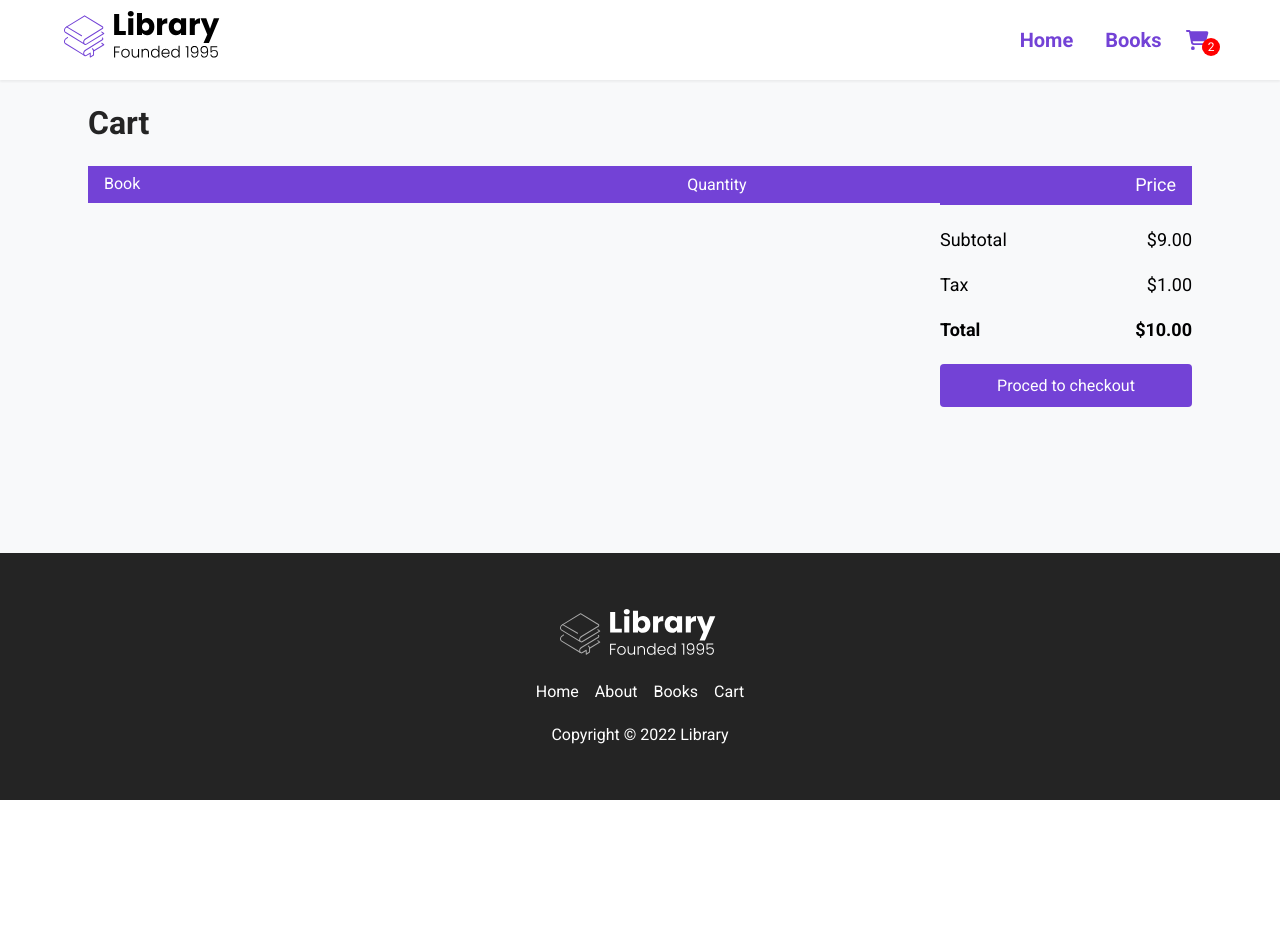
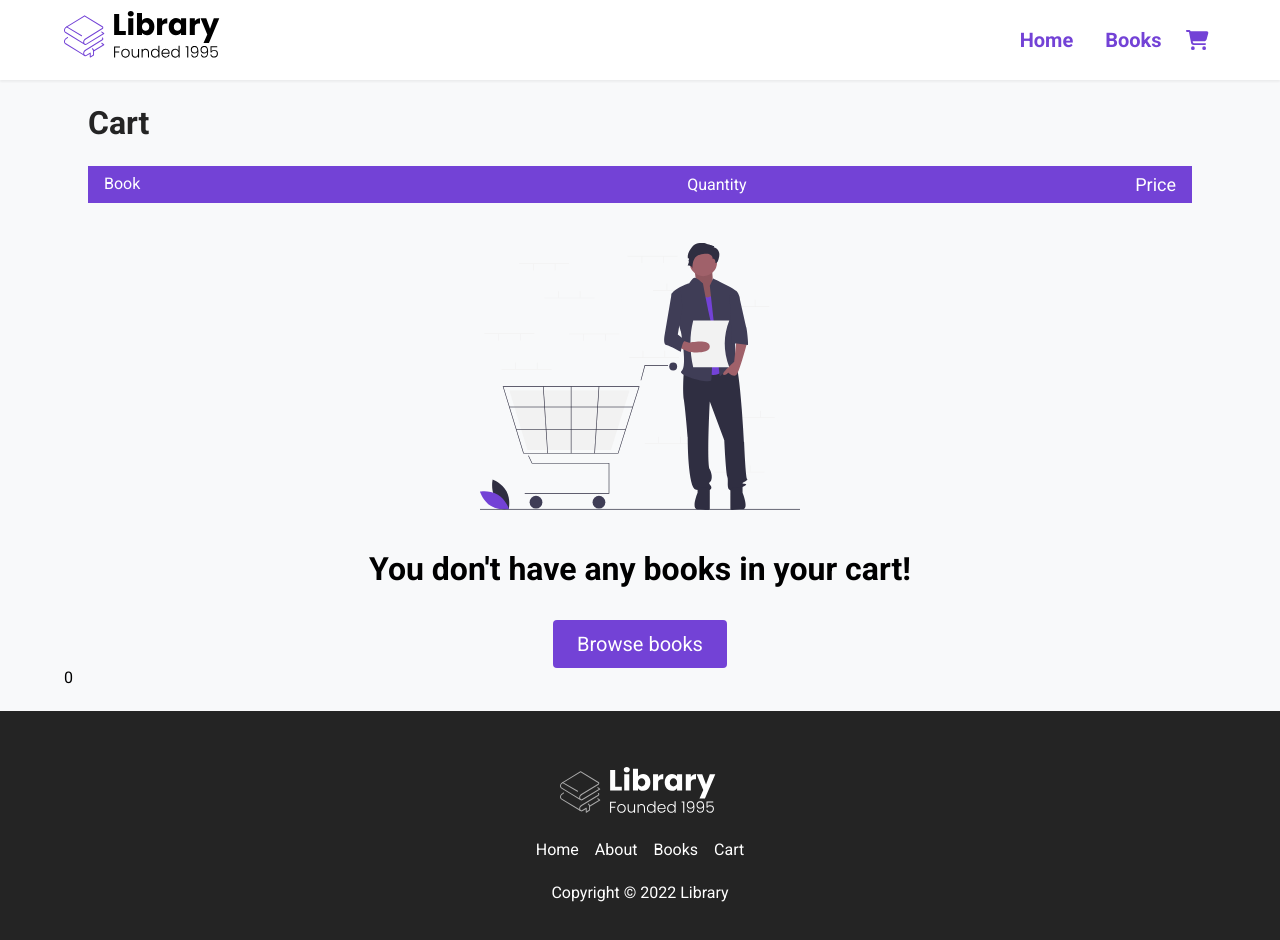
Before and after one commit to Sumit9953/React-ecommerce-website, a React (Create React App) app: page /cart in a window 1280 px wide. Shown: the top 940 px of the page. Before the commit the page ends 800 px from the top, so only its background shows below. Built offline with nearby package versions, Linux system fonts and the light colour scheme.

Commit message:
complete cart section

```diff
--- a/src/App.js
+++ b/src/App.js
@@ -17,6 +17,24 @@ function App() {
     setCart([...cart,{...book,quantity:1}])
   }
 
+  function changeQuantity(book,quantity){
+    setCart(cart.map(item => item.id === book.id
+        ? {
+          ...item,
+          quantity: +quantity,
+        }: item
+    ))
+  }
+  function removeItem(item){
+    setCart(cart.filter(book => book.id !== item.id))
+  }
+  function numberOfItems(){
+    let counter = 0;
+    cart.forEach(item => {
+      counter += item.quantity;
+    })
+    return counter;
+  }
   useEffect(() => {
     console.log(cart);
   },[cart])
@@ -45,11 +63,11 @@ function App() {
   return (
     <Router>
       <div className='App'>
-        <Nav />
+        <Nav numberOfItems = {numberOfItems()}/>
         <Route path="/" exact component={Home} />
-        <Route path="/books" exact render={() => <Books  books = {books} />}/>
-        <Route path="/books/:id" render={() => <BookInfo cart={cart} books = {books} addToCart = {addToCart} />}/>
-        <Route path="/cart" render={() => <Cart cart={cart}  books = {books} />}/>
+        <Route path="/books" exact render={() => <Books  books = {books} key={books.id} />}/>
+        <Route path="/books/:id" render={() => <BookInfo cart={cart} books = {books} key={books.id} addToCart = {addToCart} />}/>
+        <Route path="/cart" render={() => <Cart cart={cart}  books = {books} key={books.id} changeQuantity = {changeQuantity} removeItem = {removeItem} />}/>
         <Footer />
       </div>
     </Router>
--- a/src/components/Nav.jsx
+++ b/src/components/Nav.jsx
@@ -3,7 +3,7 @@ import { FontAwesomeIcon } from '@fortawesome/react-fontawesome';
 import LibraryLogo from "../assets/Library.svg";
 import { Link } from 'react-router-dom';
 
-const Nav = () => {
+const Nav = ({numberOfItems}) => {
     function openMenu(){
         document.body.classList += " menu--open"
     }
@@ -34,7 +34,10 @@ const Nav = () => {
                     <Link to="/cart" className='nav__link'>
                         <FontAwesomeIcon icon = "shopping-cart" />
                     </Link>
-                    <span className='cart__length'>2</span>
+                    {
+                        numberOfItems > 0 && <span className='cart__length'>{numberOfItems}</span>
+                    }
+
                 </li>
             </ul>
             <div className='menu__backdrop'>
--- a/src/components/ui/book.jsx
+++ b/src/components/ui/book.jsx
@@ -5,11 +5,15 @@ import Price from './Price';
 import Rating from './Rating';
 
 const Book = ({ book }) => {
+    function imageLoaded(){
+        console.log('imageLoaded');
+    }
     return (
         <div className="book">
-            <Link to={`/books/${book.id}`}>
+
+            {/* <Link to={`/books/${book.id}`}>
                 <figure className='book__img--wrapper'>
-                    <img src={book.url} alt="" />
+                    <img src={book.url} alt="" onLoad={imageLoaded} />
                 </figure>
             </Link>
             <div className="book__title">
@@ -18,7 +22,7 @@ const Book = ({ book }) => {
                 </Link>
             </div>
             <Rating rating={book.rating} />
-            <Price salePrice = {book.salePrice} originalPrice = {book.originalPrice} />
+            <Price salePrice = {book.salePrice} originalPrice = {book.originalPrice} /> */}
         </div>
     );
 }
--- a/src/data.js
+++ b/src/data.js
@@ -12,7 +12,7 @@ export const books = [
     id: 2,
     title: "Atomic Habits",
     url: "https://covers.openlibrary.org/b/id/10958382-L.jpg",
-    originalPrice: 39,
+    originalPrice: 79,
     salePrice: null,
     rating: 5,
   },
--- a/src/pages/Cart.jsx
+++ b/src/pages/Cart.jsx
@@ -1,6 +1,15 @@
 import React from 'react';
+import { Link } from 'react-router-dom';
+import EmptyCart from "../assets/empty_cart.svg"
 
-const Cart = ({cart}) => {
+const Cart = ({cart,changeQuantity,removeItem}) => {
+    const total = () =>{
+        let price = 0;
+        cart.forEach((item) => {
+            price += +((item.salePrice || item.originalPrice)*item.quantity);
+        });
+        return price;
+    }
     return (
         <div id="books__body">
             <div id="books__main">
@@ -24,43 +33,60 @@ const Cart = ({cart}) => {
                                         <img src={book.url} alt="" className="cart__book--img" />
                                         <div className="cart__book--info">
                                             <span className="cart__book--title">{book.title}</span>
-                                            <span className="cart__book--price">{(book.salePrice || book.originalPrice).toFixed(2)}</span>
-                                            <button className='cart__book--remove'>
+                                            <span className="cart__book--price">${(book.salePrice || book.originalPrice).toFixed(2)}</span>
+                                            <button className='cart__book--remove' onClick={() => removeItem(book)}>
                                                 Remove
                                             </button>
                                         </div>
                                     </div>
                                     <div className="cart__quantity">
-                                        <input type="number" min={0} max={99} className="cart__input" />
+                                        <input
+                                         type="number"
+                                         min={0}
+                                         max={99}
+                                         className="cart__input"
+                                         value={book.quantity}
+                                         onChange={(event) => changeQuantity(book,event.target.value)}
+                                          />
                                     </div>
                                     <div className="cart__total">
-                                        $10.00
+                                        ${((book.salePrice || book.originalPrice) * book.quantity).toFixed(2)}
                                     </div>
                                 </div>
                                     )
                                 })
                             }
+                            </div>
+                            {
+                                cart.length === 0 &&
+                                <div className="cart__empty">
+                                <img src={EmptyCart} alt="" className="cart__empty--img" />
+                                <h2>You don't have any books in your cart!</h2>
+                                <Link to= "/books" >
+                                <button className="btn">Browse books</button>
+                                </Link>
+                            </div>
+                            }
 
-                            </div>
                         </div>
-                        <div className="total">
+                     { cart.length &&  <div className="total">
                             <div className="total__item total__sub-total">
                                 <span>Subtotal</span>
-                                <span>$9.00</span>
+                                <span>${(total() * 0.9).toFixed(2)}</span>
                             </div>
                             <div className="total__item total__tax">
                                 <span>Tax</span>
-                                <span>$1.00</span>
+                                <span>${(total()*0.1).toFixed(2)}</span>
                             </div>
                             <div className="total__item total__price">
                                 <span>Total</span>
-                                <span>$10.00</span>
+                                <span>${total().toFixed(2)}</span>
                             </div>
                             <button className="btn btn__checkout no-cursor"
                                 onClick = {() => alert(`Haven't got around to doing this :()`)}>
                                 Proced to checkout
                             </button>
-                        </div>
+                        </div>}
                     </div>
                 </div>
             </div>
```
